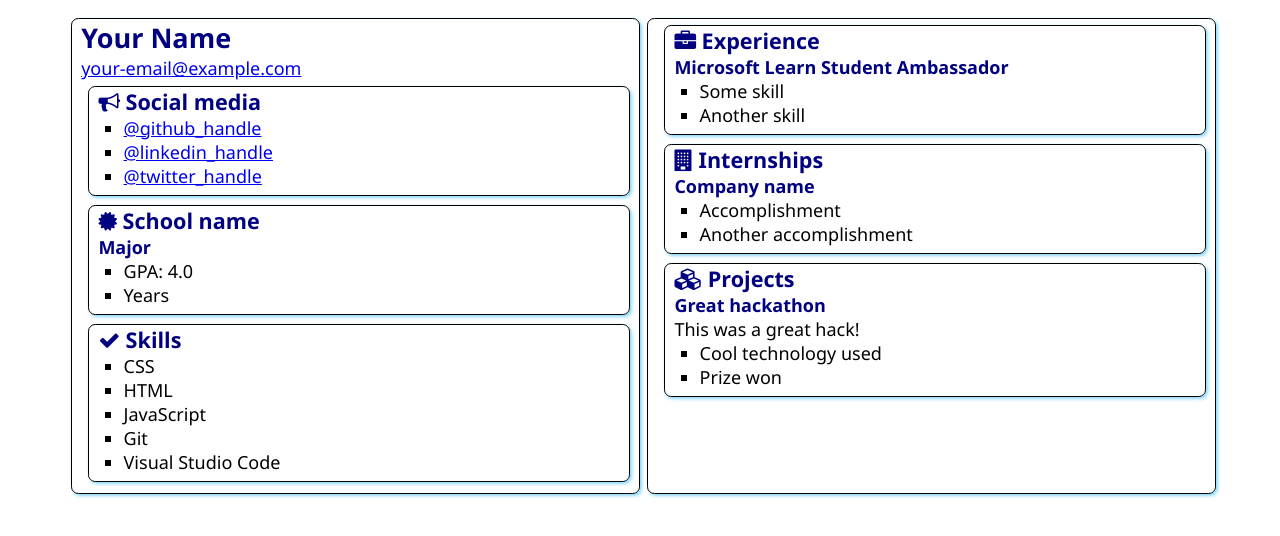
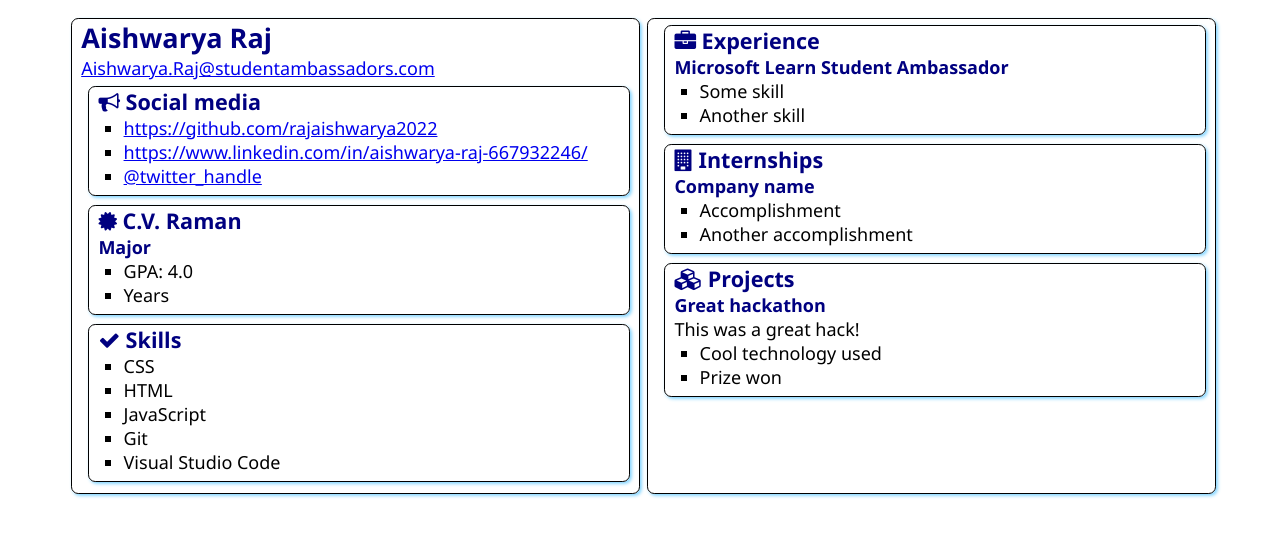
Before and after one commit to rajaishwarya2022/SATechnicalOnboarding, a plain HTML site: page src/index.html in a window 1280 px wide. Drawn offline with Linux system fonts and the light colour scheme.

Commit message:
added name,email,others
add my information

```diff
--- a/src/index.html
+++ b/src/index.html
@@ -12,8 +12,8 @@
 <body>
     <main>
         <article class="box">
-            <h1>Your Name</h1>
-            <div><a href="mailto:your.email@example.com">your-email@example.com</a></div>
+            <h1>Aishwarya Raj</h1>
+            <div><a href="mailto:your.email@example.com">Aishwarya.Raj@studentambassadors.com</a></div>
 
             <section class="box">
                 <h2>
@@ -21,8 +21,8 @@
                     Social media
                 </h2>
                 <ul>
-                    <li><a href="https://github.com/<handle>">@github_handle</a></li>
-                    <li><a href="https://linkedin.com/in/<handle>">@linkedin_handle</a></li>
+                    <li><a href="https://github.com/<handle>">https://github.com/rajaishwarya2022</a></li>
+                    <li><a href="https://linkedin.com/in/<handle>">https://www.linkedin.com/in/aishwarya-raj-667932246/</a></li>
                     <li><a href="https://twitter.com/<handle>">@twitter_handle</a></li>
                 </ul>
             </section>
@@ -31,7 +31,7 @@
                 <div class="education">
                     <h2>
                         <i class="fa fa-certificate" aria-hidden="true"></i>
-                        School name
+                        C.V. Raman
                     </h2>
                     <h3>Major</h3>
                     <ul>
```
